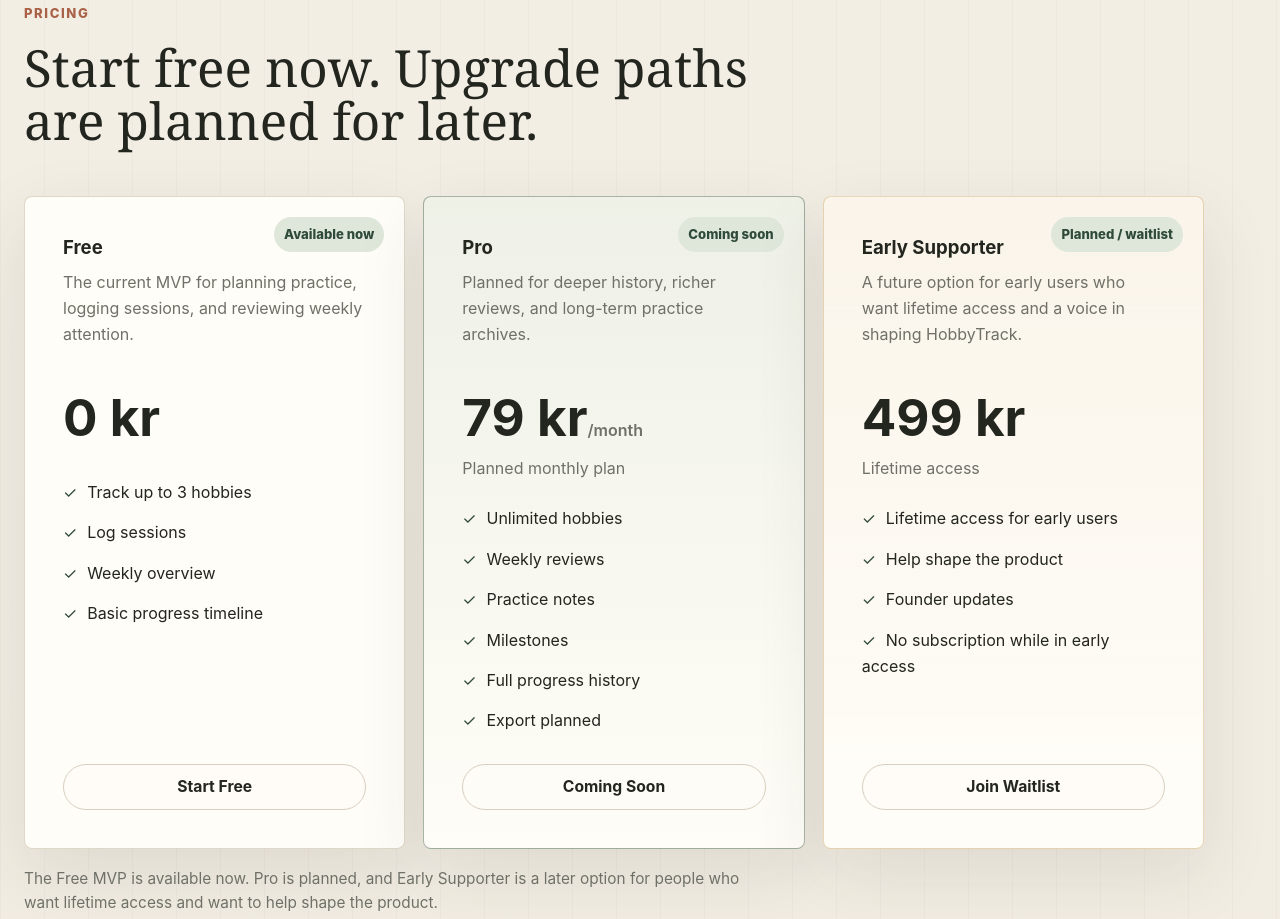
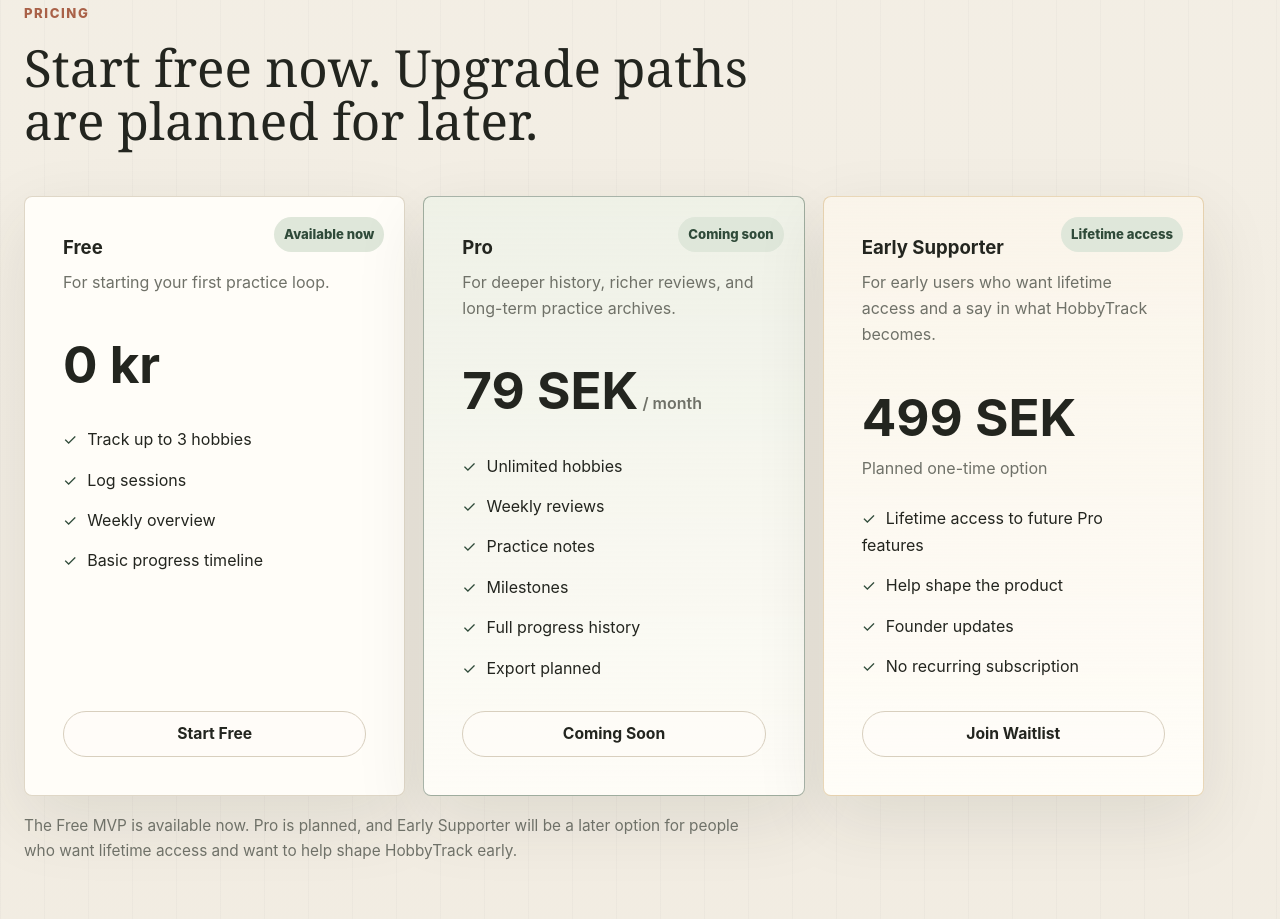
Before and after one commit to SamiM9191/hobbytrack-mvp, a plain HTML site: page index.html in a window 1280 px wide. Shown: the part 5433-6352 px from the top of the page. Drawn offline with Linux system fonts and the light colour scheme.

Commit message:
Refine HobbyTrack pricing copy

```diff
--- a/index.html
+++ b/index.html
@@ -594,7 +594,7 @@
           <article class="price-card reveal">
             <span class="recommend-label">Available now</span>
             <h3>Free</h3>
-            <p>The current MVP for planning practice, logging sessions, and reviewing weekly attention.</p>
+            <p>For starting your first practice loop.</p>
             <strong>0 kr</strong>
             <ul>
               <li>Track up to 3 hobbies</li>
@@ -607,9 +607,8 @@
           <article class="price-card recommended reveal">
             <span class="recommend-label">Coming soon</span>
             <h3>Pro</h3>
-            <p>Planned for deeper history, richer reviews, and long-term practice archives.</p>
-            <strong>79 kr<span>/month</span></strong>
-            <p class="price-alt">Planned monthly plan</p>
+            <p>For deeper history, richer reviews, and long-term practice archives.</p>
+            <strong>79 SEK<span> / month</span></strong>
             <ul>
               <li>Unlimited hobbies</li>
               <li>Weekly reviews</li>
@@ -621,16 +620,16 @@
             <a class="button button-secondary" href="#pricing">Coming Soon</a>
           </article>
           <article class="price-card supporter reveal">
-            <span class="recommend-label">Planned / waitlist</span>
+            <span class="recommend-label">Lifetime access</span>
             <h3>Early Supporter</h3>
-            <p>A future option for early users who want lifetime access and a voice in shaping HobbyTrack.</p>
-            <strong>499 kr</strong>
-            <p class="price-alt">Lifetime access</p>
+            <p>For early users who want lifetime access and a say in what HobbyTrack becomes.</p>
+            <strong>499 SEK</strong>
+            <p class="price-alt">Planned one-time option</p>
             <ul>
-              <li>Lifetime access for early users</li>
+              <li>Lifetime access to future Pro features</li>
               <li>Help shape the product</li>
               <li>Founder updates</li>
-              <li>No subscription while in early access</li>
+              <li>No recurring subscription</li>
             </ul>
             <a
               class="button button-secondary"
@@ -641,8 +640,8 @@
           </article>
         </div>
         <p class="pricing-note reveal">
-          The Free MVP is available now. Pro is planned, and Early Supporter is a
-          later option for people who want lifetime access and want to help shape the product.
+          The Free MVP is available now. Pro is planned, and Early Supporter will
+          be a later option for people who want lifetime access and want to help shape HobbyTrack early.
         </p>
       </section>
 
```
